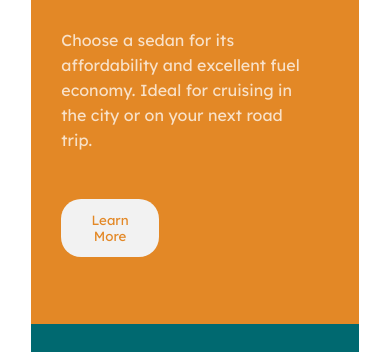
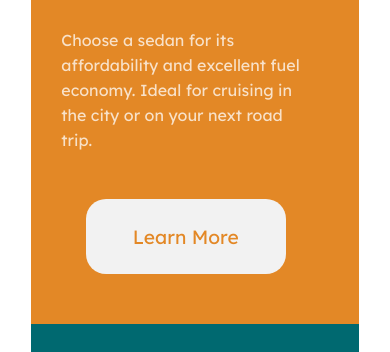
Before and after one commit to platypus567/car_threepanel_component, a plain HTML site: page index.html in a window 390 px wide. Shown: the part 260-612 px from the top of the page. Drawn offline with Linux system fonts and the light colour scheme.

Commit message:
Update style.css

```diff
--- a/style.css
+++ b/style.css
@@ -114,4 +114,11 @@
         padding-right: 200px;
 
     }
+    button{
+        width: 200px;
+        height: 75px;
+        margin: 25%;
+        font-size: larger;
+    }
+
 }
```
